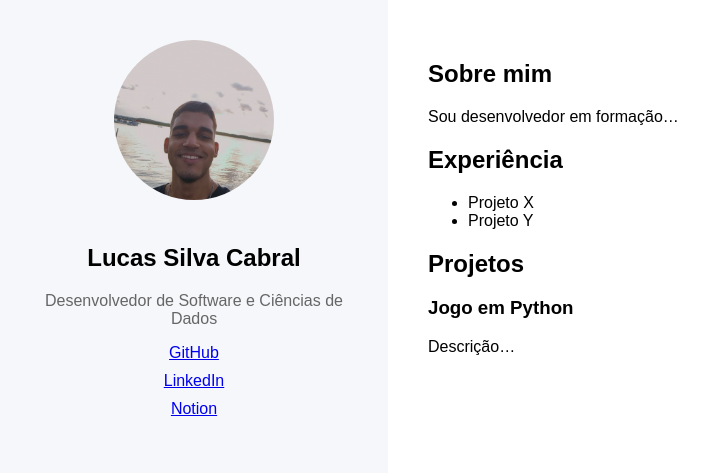
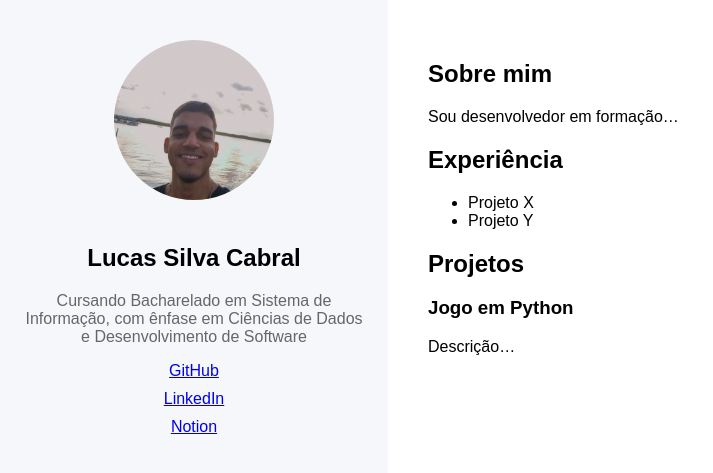
Before and after one commit to LucasCabra7/LucasCabral.github.io, a Jekyll site: the page built from README.md, in a window 1280 px wide. Shown: the top 473 px of the page, without its empty margins (0-713 px from the left). Built offline with Jekyll 4.4.1, drawn with Linux system fonts in a browser that asks for light colours; our own code applies the rules of GitHub Pages for plain Markdown files.

Commit message:
Update _config.yml

```diff
--- a/_config.yml
+++ b/_config.yml
@@ -1,4 +1,4 @@
 title: Lucas Silva Cabral
-description: Desenvolvedor de Software e Ciências de Dados
+description: Cursando Bacharelado em Sistema de Informação, com ênfase em Ciências de Dados e Desenvolvimento de Software
 logo: /portifolio.jpeg
 theme: jekyll-theme-minimal
```
